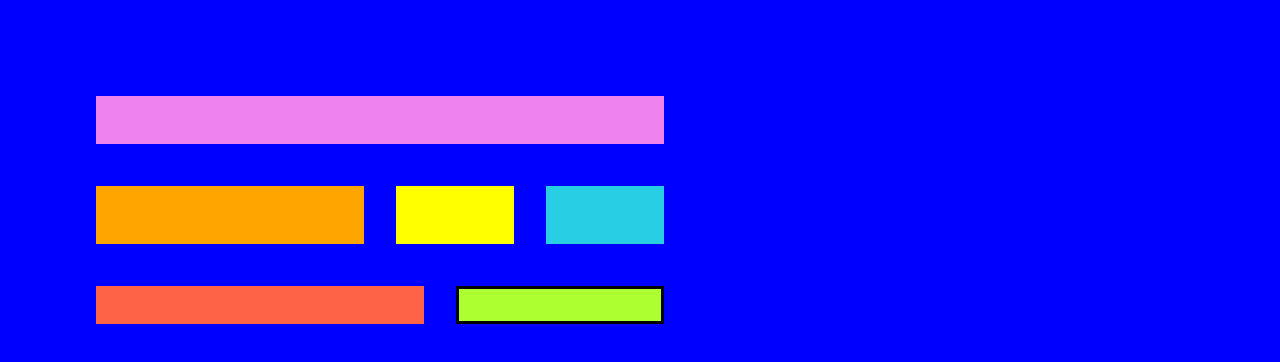
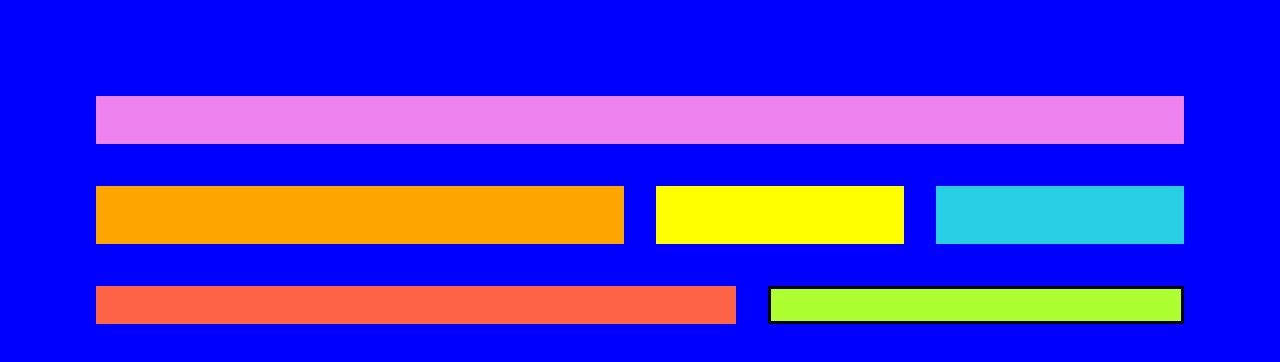
Before and after one commit to cristinaosunasayago/seedtag, a website: page www/index.html in a window 1280 px wide. Drawn offline with Linux system fonts and the light colour scheme.

Commit message:
fix width for 600px more

```diff
--- a/www/css/style.css
+++ b/www/css/style.css
@@ -142,8 +142,6 @@ body {
 @media (min-width: 600px) {
     body {
         text-align: center;
-        max-width: 600px;
-        max-height: 400px;
         margin: 10vmin;
         background-color: blue;
     }
```
